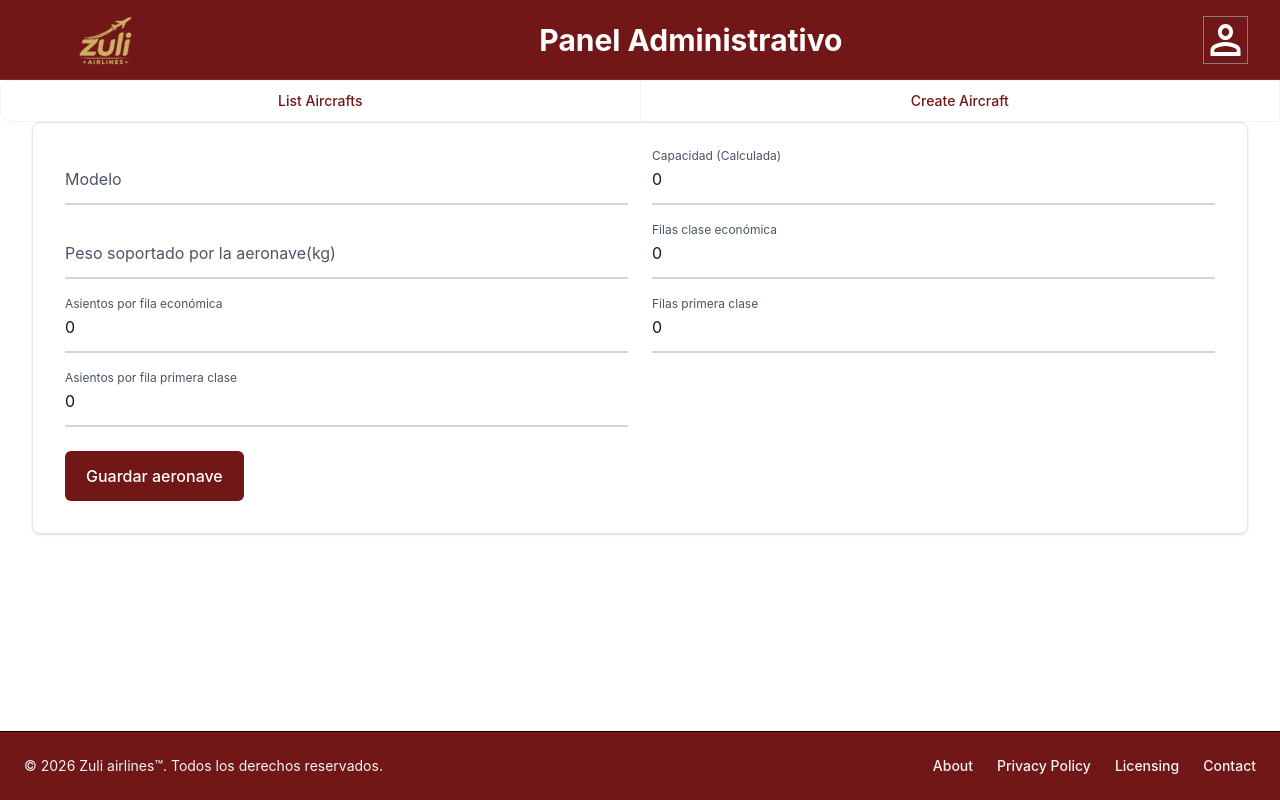
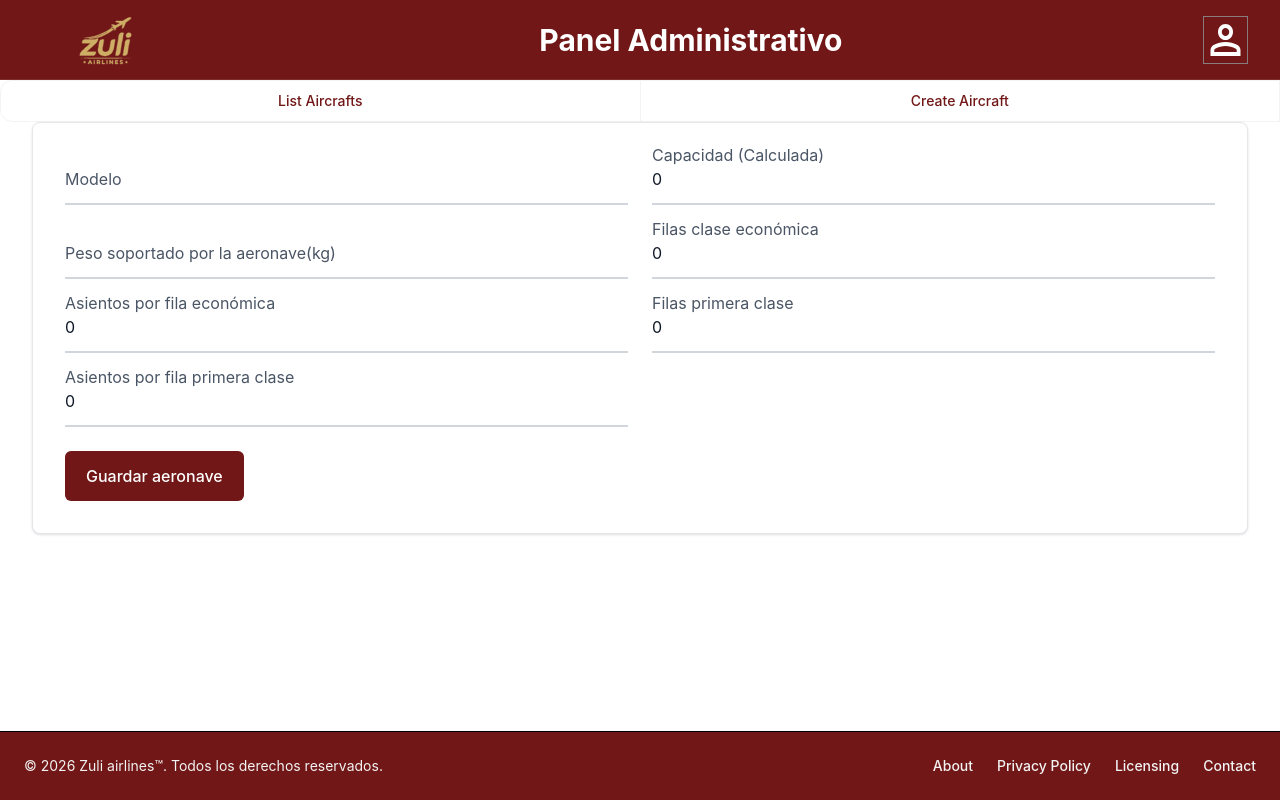
Before and after one commit to leo-calderon26/zuli_airlines, a Vue app in the folder zuli_frontend/: page /admin/create-aircraft in a window 1280 px wide. Built offline with nearby package versions, Linux system fonts and the light colour scheme.

Commit message:
Cambios para que el form para crear la aeronave salgan mejor el tamaño de las letras del form

```diff
--- a/zuli_frontend/src/modules/aircraft/components/AircraftForm.vue
+++ b/zuli_frontend/src/modules/aircraft/components/AircraftForm.vue
@@ -167,9 +167,9 @@ async function handleSubmit() {
 }
 
 .form-label {
-    @apply absolute top-3 -z-10 origin-[0] -translate-y-6 scale-75 transform text-base
+    @apply absolute top-3 -z-10 origin-[0] -translate-y-6 transform text-base
      text-gray-600 duration-300 peer-placeholder-shown:translate-y-0 peer-placeholder-shown:scale-100
-     peer-focus:start-0 peer-focus:-translate-y-6 peer-focus:scale-75 peer-focus:text-gold;
+     peer-focus:start-0 peer-focus:-translate-y-6 peer-focus:text-gold;
 }
 
 .submit-btn {
```
